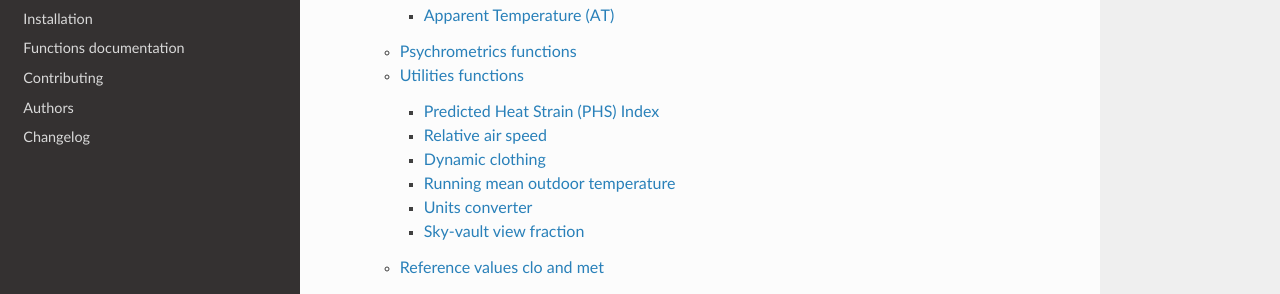
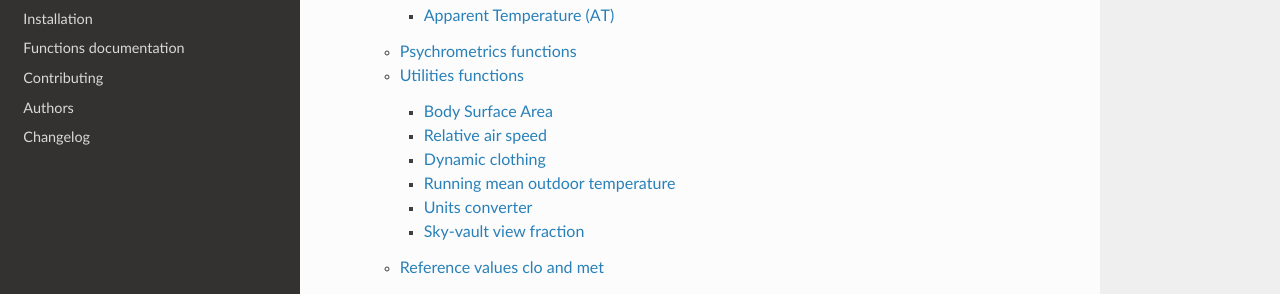
Before and after one commit to CenterForTheBuiltEnvironment/pythermalcomfort, a Sphinx documentation site: the page built from docs/index.rst, in a window 1280 px wide and 900 px high, scrolled down 744 px. Shown: the part 156-450 px from the top of the window. Built offline with Sphinx 7.4.7 and the Read the Docs theme 2.0.0, drawn with Linux system fonts in a browser that asks for light colours; pages that are not in the unit, such as notebooks, are missing from menus.

Commit message:
docs: fixed typo

```diff
--- a/docs/reference/pythermalcomfort.rst
+++ b/docs/reference/pythermalcomfort.rst
@@ -157,8 +157,8 @@ Psychrometrics functions
 Utilities functions
 ===================
 
-Predicted Heat Strain (PHS) Index
----------------------------------
+Body Surface Area
+-----------------
 
 .. autofunction:: pythermalcomfort.utilities.body_surface_area
 
```
